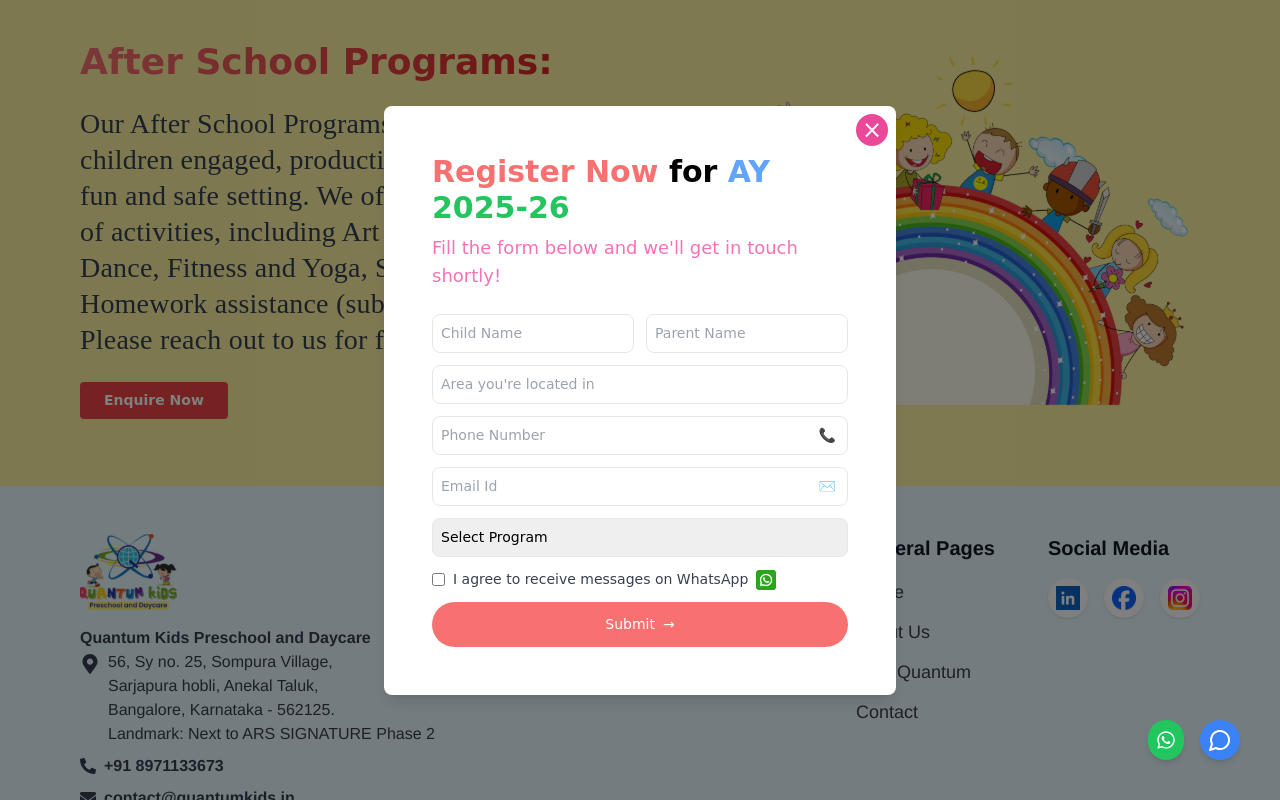
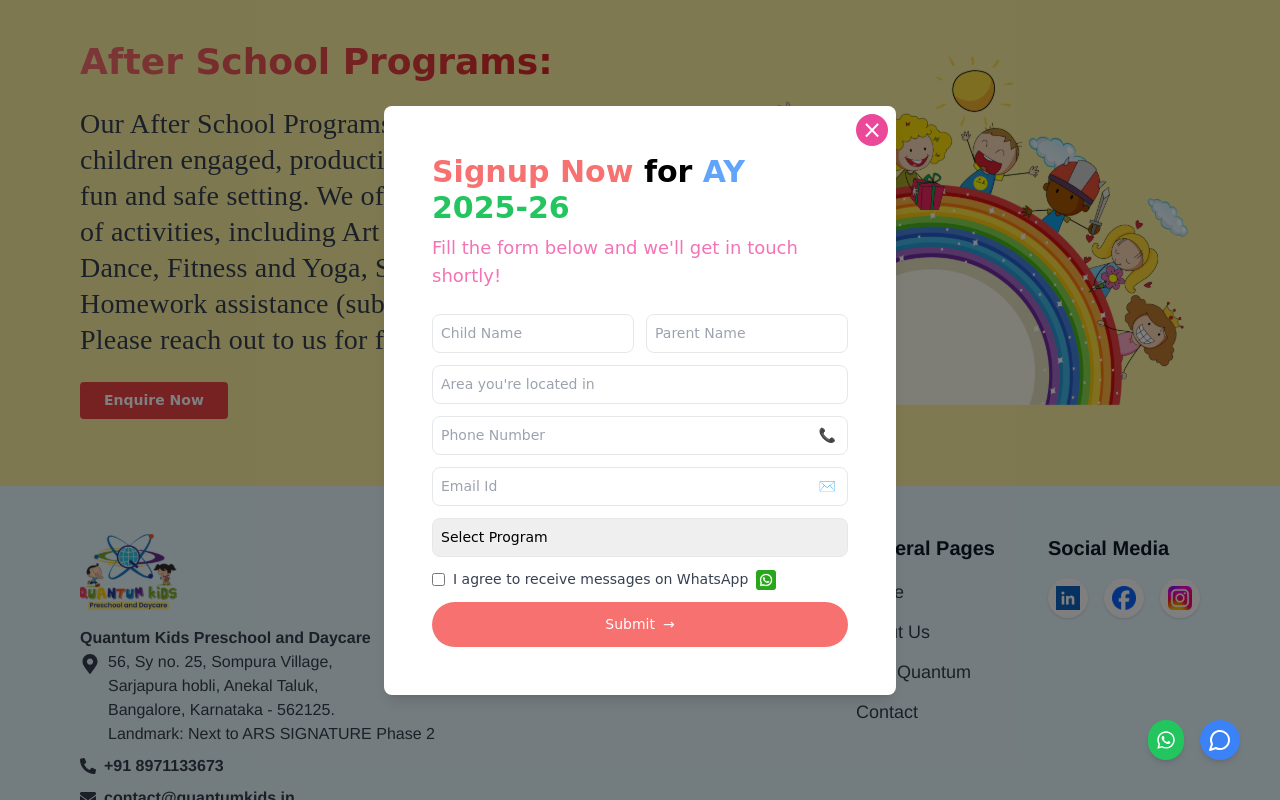
Before and after one commit to Mathoholic/quantum-frontend-repo, a Next.js app: page /our-programs in a window 1280 px wide. Both pictures are taken after a click on the button "Enquire Now". Shown: the part 3566-4366 px from the top of the page. Built offline with nearby package versions, Linux system fonts and the light colour scheme; a web font is replaced by a local one.

Commit message:
Update registration heading to reflect 'Signup Now' for consistency

```diff
--- a/src/components/common_form.tsx
+++ b/src/components/common_form.tsx
@@ -154,7 +154,7 @@ const CommonForm = ({ onSubmit }: any) => {
       ) : (
         <>
           <h1 className="text-3xl font-bold mb-2">
-            <span className="text-red-400">Register Now </span> for{" "}
+            <span className="text-red-400">Signup Now </span> for{" "}
             <span className="text-blue-400">AY</span>{" "}
             <span className="text-green-500">
               {" "}
```
